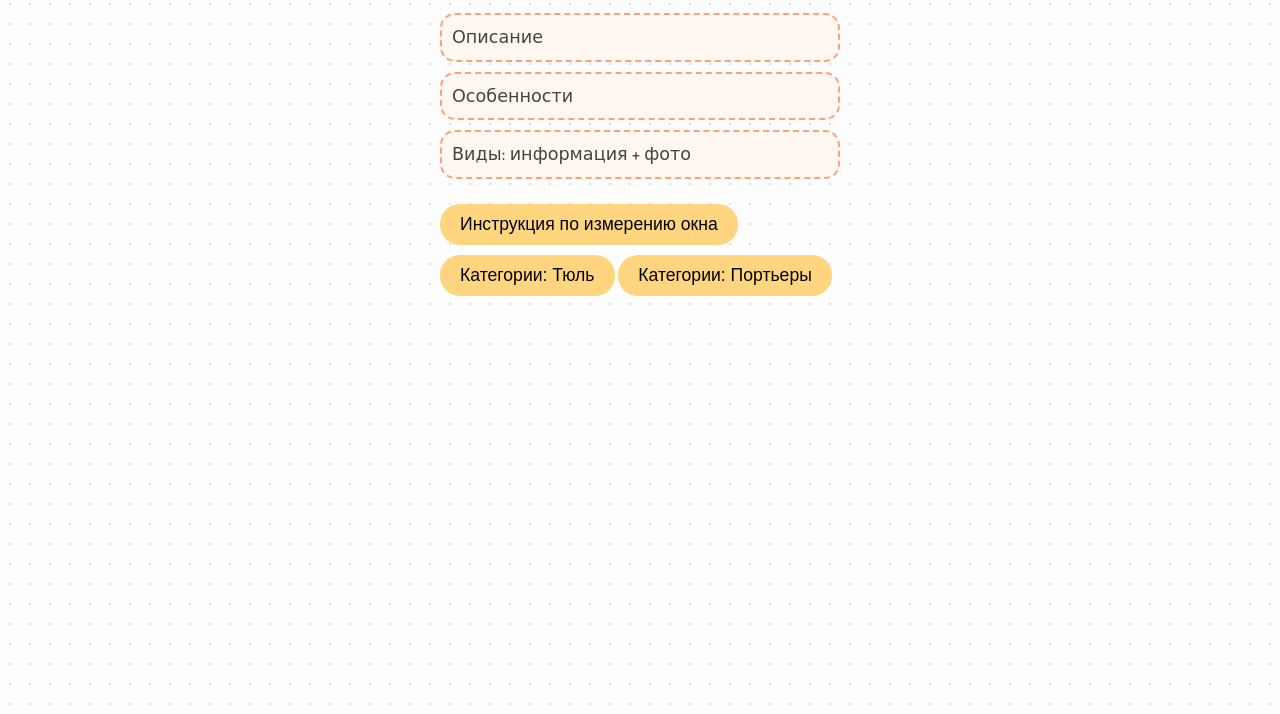
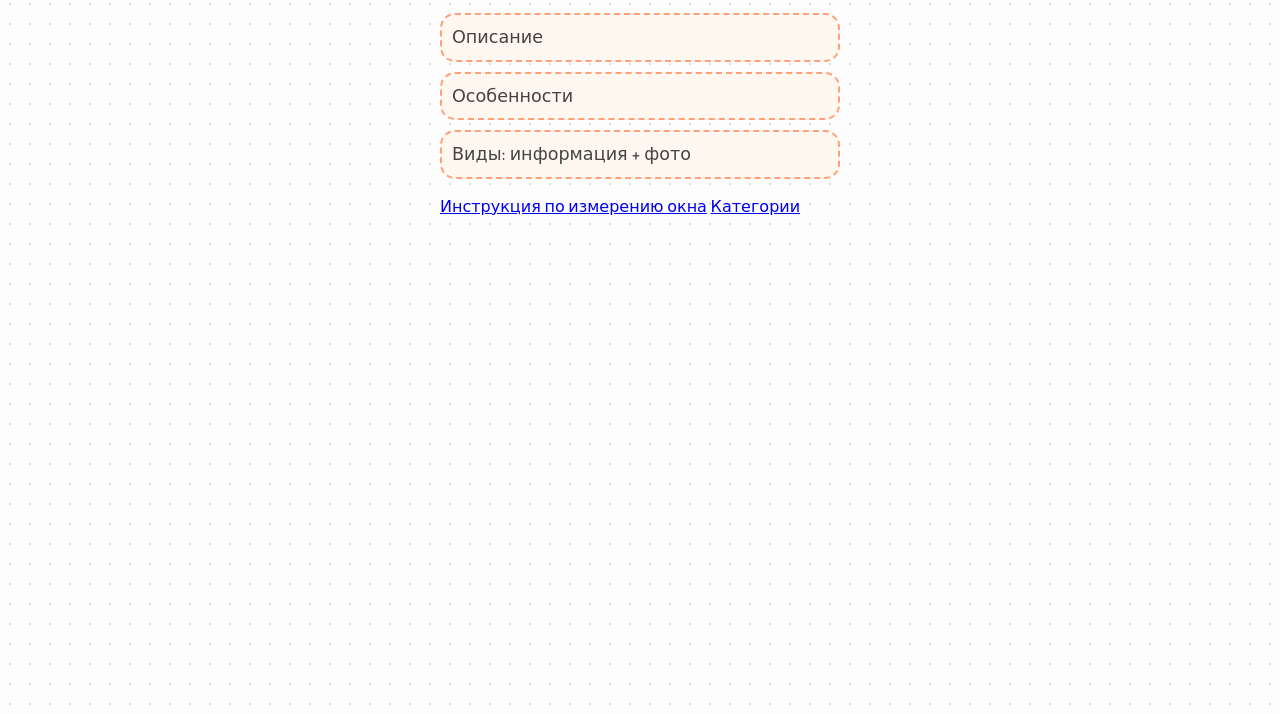
Before and after one commit to Amabamas/Curtains, a plain HTML site: page main1.html in a window 1280 px wide. Shown: the part 86-800 px from the top of the page. Drawn offline with Linux system fonts and the light colour scheme.

Commit message:
Update main1.html

```diff
--- a/main1.html
+++ b/main1.html
@@ -1,24 +1,20 @@
 <!DOCTYPE html>
 <html lang="ru">
 <head>
-  <meta charset="UTF-8" />
+  <meta charset="UTF-8">
   <title>Шторы - Главная</title>
-  <link rel="stylesheet" href="styles.css" />
+  <link rel="stylesheet" href="styles.css">
 </head>
 <body>
-  <section id="home">
+  <section>
     <h1>Шторы</h1>
     <ul>
       <li>Описание</li>
       <li>Особенности</li>
       <li>Виды: информация + фото</li>
     </ul>
-
-    <nav>
-      <button>Инструкция по измерению окна</button>
-      <button>Категории: Тюль</button>
-      <button>Категории: Портьеры</button>
-    </nav>
+    <a class="button" href="measurement.html">Инструкция по измерению окна</a>
+    <a class="button" href="categories.html">Категории</a>
   </section>
 </body>
 </html>
```
